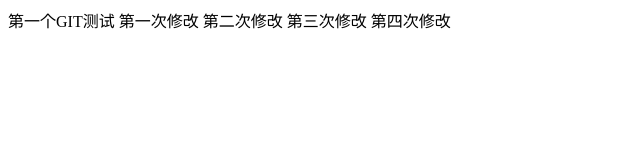
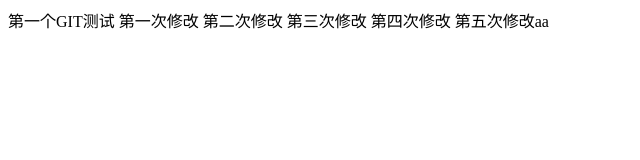
Before and after one commit to pengshasha/mygit, a plain HTML site: page index.html in a window 1280 px wide. Shown: the whole page, without its empty margins (0-640 px from the left). Drawn offline with Linux system fonts and the light colour scheme.

Commit message:
第五次修改aa

```diff
--- a/index.html
+++ b/index.html
@@ -9,5 +9,6 @@
 	第二次修改
 	第三次修改
   第四次修改
+  第五次修改aa
 </body>
 </html>
```
